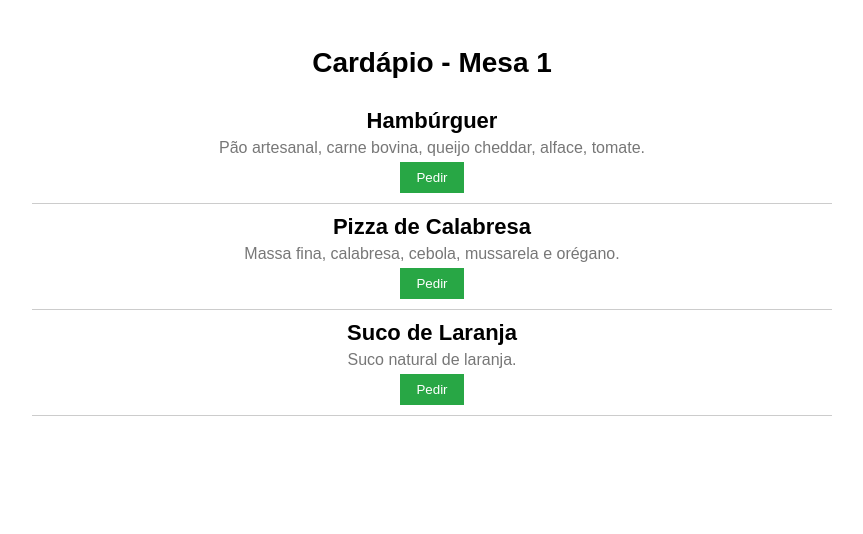
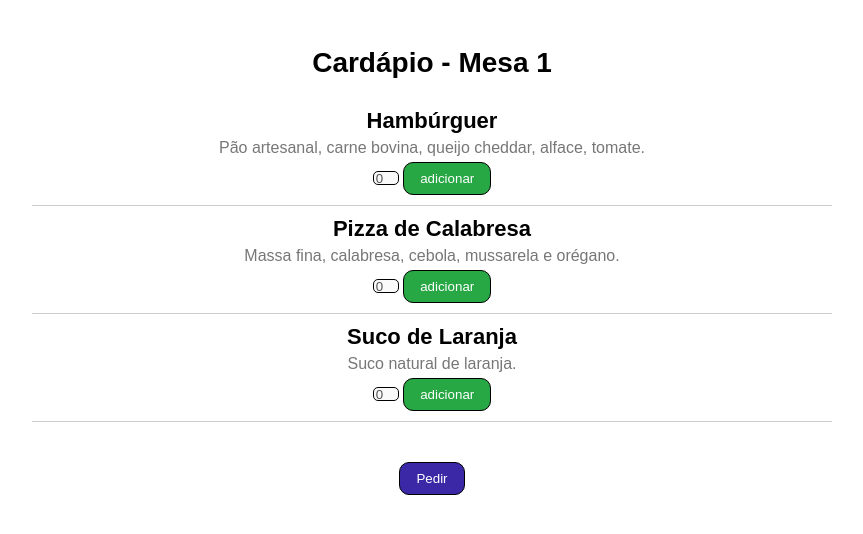
Before and after one commit to Luisa8307/trabfim, a Flask app: page /mesa/1 in a window 1280 px wide. Shown: the top 534 px of the page, without its empty margins (208-1071 px from the left). Run offline with Flask 3, Linux system fonts and the light colour scheme.

Commit message:
feat: add botao de selecionar mais de 1 alimento

```diff
--- a/Trabalho cateq/servidor.py
+++ b/Trabalho cateq/servidor.py
@@ -2,14 +2,17 @@ from flask import Flask, render_template, request
 
 app = Flask(__name__)
 
-@app.route('/mesa/<int:mesa_id>')
+
+@app.route("/mesa/<int:mesa_id>")
 def mostrar_cardapio(mesa_id):
-    return render_template('menu.html', mesa_id=mesa_id)
+    return render_template("menu.html", mesa_id=mesa_id)
 
-@app.route('/confirmacao')
+
+@app.route("/confirmacao")
 def confirmacao_pedido():
-    mesa_id = request.args.get('mesa_id')
-    return render_template('confirmacao.html', mesa_id=mesa_id)
+    mesa_id = request.args.get("mesa_id")
+    return render_template("confirmacao.html", mesa_id=mesa_id,)
 
-if __name__ == '__main__':
-    app.run(debug=True)
+
+if __name__ == "__main__":
+    app.run(debug=True, port=3311)
--- a/Trabalho cateq/templates/menu.html
+++ b/Trabalho cateq/templates/menu.html
@@ -7,6 +7,7 @@
     <style>
         body {
             font-family: Arial, sans-serif;
+
         }
         .menu-container {
             max-width: 800px;
@@ -35,39 +36,119 @@
             color: white;
             border: none;
             cursor: pointer;
+            border: 1px, solid, black;
+            border-radius: 10px;
         }
         .item button:hover {
             background-color: #218838;
+
         }
+        .incrementbutton {
+            border: 1px, solid, black;
+            border-radius: 5px;
+            width: 20px;
+            height: 10px;
+
+        }
+        .finpedido {
+            display: flex;
+            justify-content: center;
+            margin-top: 5%;
+        }
+
+        .finpedido button {
+            padding: 8px 16px;
+            background-color: #3b28a7;
+            color: white;
+            border: none;
+            cursor: pointer;
+            border: 1px, solid, black;
+            border-radius: 10px;
+        }
+        .finpedido button:hover {
+            background-color: #218838;
+        }
+
     </style>
+
 </head>
 <body>
     <div class="menu-container">
         <h1>Cardápio - Mesa {{ mesa_id }}</h1>
 
         <div class="item">
-            <h2>Hambúrguer</h2>
+            <h2 id = 'hamb'>Hambúrguer</h2>
             <p>Pão artesanal, carne bovina, queijo cheddar, alface, tomate.</p>
-            <button onclick="confirmarPedido({{ mesa_id }})">Pedir</button>
+
+            <form>
+                <input type="text" id="number" class="incrementbutton" value="0" disabled/>
+                <button type="button" onclick="incrementValue()" value="Increment Value"> adicionar </button>
+             </form>
+
         </div>
 
         <div class="item">
             <h2>Pizza de Calabresa</h2>
             <p>Massa fina, calabresa, cebola, mussarela e orégano.</p>
-            <button onclick="confirmarPedido({{ mesa_id }})">Pedir</button>
+
+                <form>
+                    <input type="text" id="number2" class="incrementbutton" value="0" disabled/>
+                    <button type="button" onclick="incrementValue2()" value="Increment Value2"> adicionar </button>
+                 </form>
         </div>
 
         <div class="item">
             <h2>Suco de Laranja</h2>
             <p>Suco natural de laranja.</p>
-            <button onclick="confirmarPedido({{ mesa_id }})">Pedir</button>
+
+            <form>
+                <input type="text" id="number3" class="incrementbutton" value="0" disabled/>
+                <button type="button" onclick="incrementValue3()" value="Increment Value3"> adicionar </button>
+             </form>
+
         </div>
+
+        <div class="finpedido">
+        <button onclick="confirmarPedido({{ mesa_id }})">Pedir</button>
+        </div>
+
     </div>
 
     <script>
         function confirmarPedido(mesa_id) {
             window.location.href = `/confirmacao?mesa_id=${mesa_id}`;
         }
+
+        function incrementValue(){
+            var value = parseInt(document.getElementById('number').value, 10);
+            value = isNaN(value) ? 0 : value;
+            value++;
+            document.getElementById('number').value = value;
+
+        }
+
+        function incrementValue2(){
+            var value2 = parseInt(document.getElementById('number2').value, 10);
+            value2 = isNaN(value2) ? 0 : value2;
+            value2++;
+            document.getElementById('number2').value = value2;
+        }
+
+        function incrementValue3(){
+            var value3 = parseInt(document.getElementById('number3').value, 10);
+            value3 = isNaN(value3) ? 0 : value3;
+            value3++;
+            document.getElementById('number3').value = value3;
+        }
+
+        let dados = {
+            "mesa": 1,
+            "pedido": document.getElementById('hamb').value,
+            "quantidade": document.getElementById('number').value
+        }
+
+
+
     </script>
 </body>
 </html>
```
Also changed, not shown: Trabalho cateq/main.py (+14 -3 lines).
